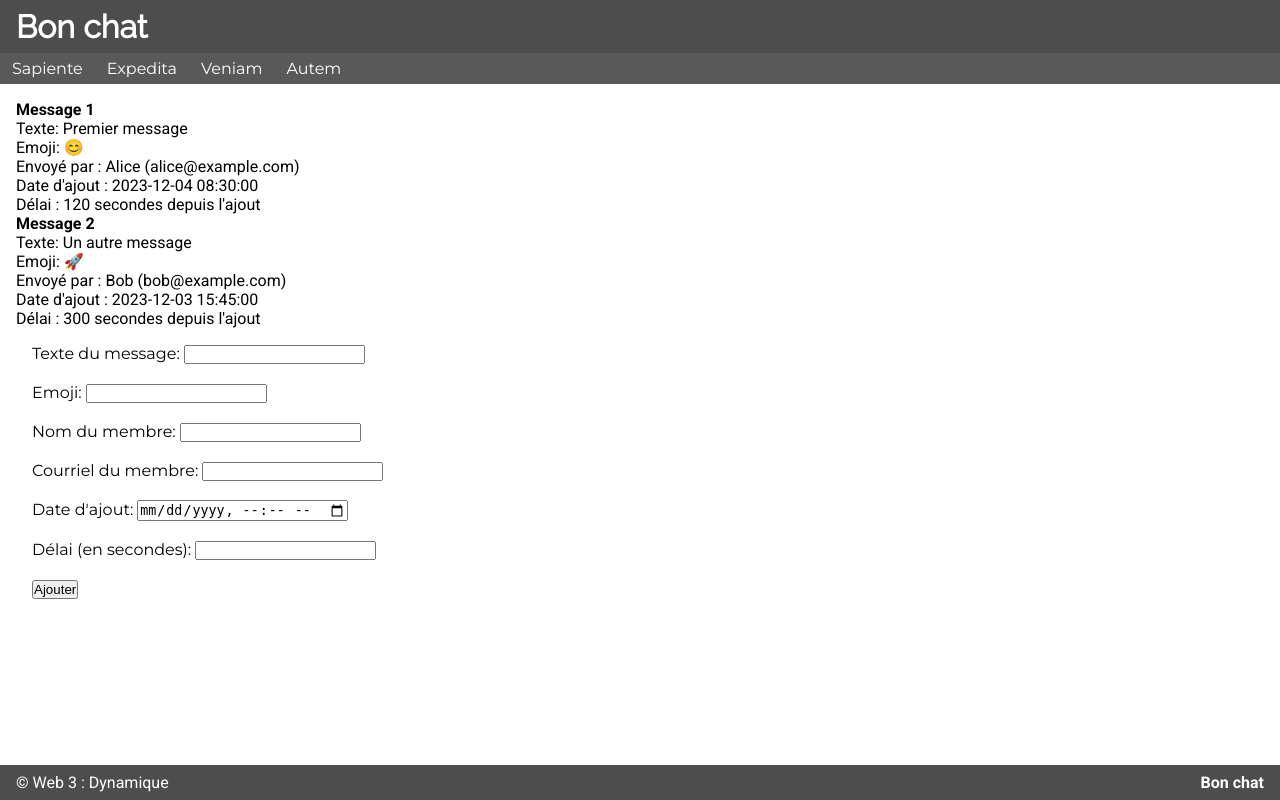
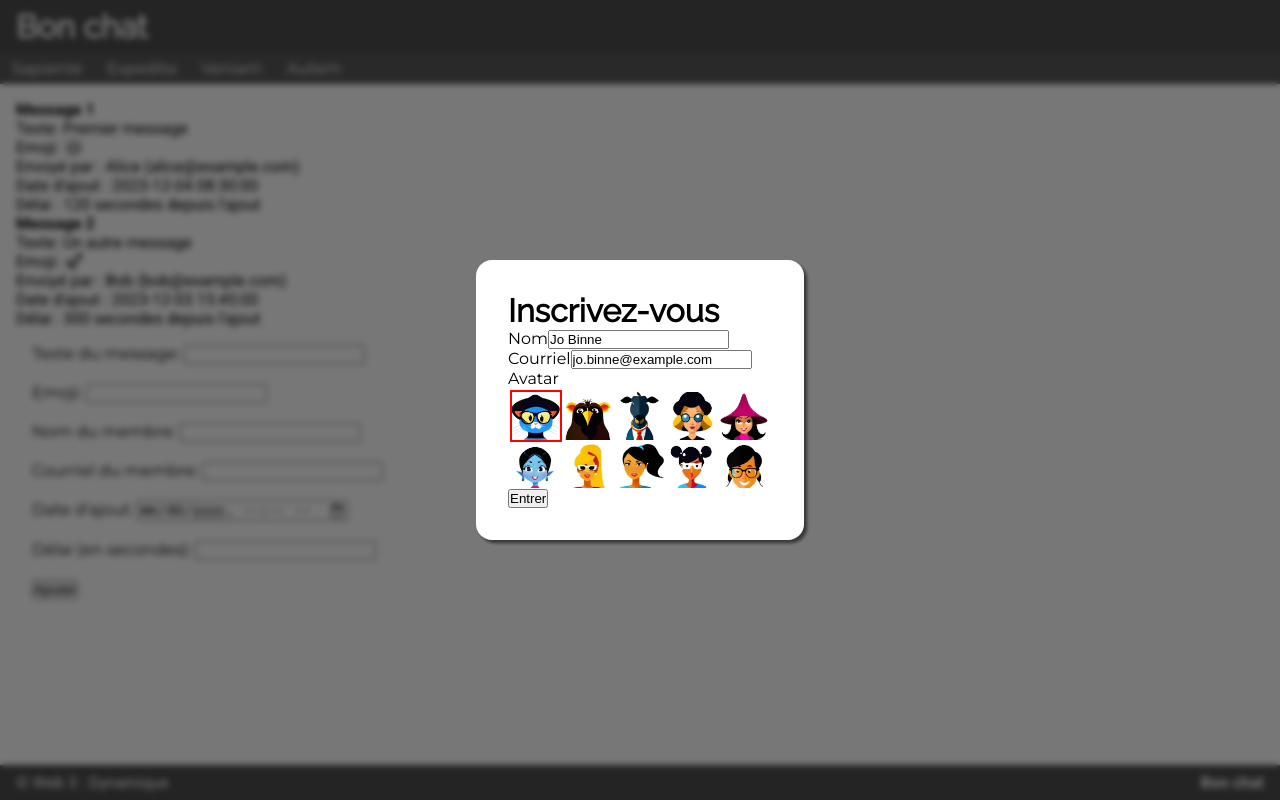
Before and after one commit to js-cstj/bon-chat, a PHP site: page /quidditch/ in a window 1280 px wide. Run offline with PHP 8.4, Linux system fonts and the light colour scheme.

Commit message:
Apres le groupe 101

```diff
--- a/api/index.php
+++ b/api/index.php
@@ -6,8 +6,8 @@ use Geomerty\Rect;
 use Image\Image;
 use Image\Output;
 
-$dsn = 'mysql://root@localhost:3306/quidditch/';
-// $dsn = 'sqlite://C:\Users\mboudrea\Downloads\synthese_james_29-08_new_api\database\db.sqlite';
+// $dsn = 'mysql://root@localhost:3306/quidditch/';
+$dsn = 'sqlite://chat.sqlite';
 $clients = [];
 
 /**
--- /dev/null
+++ b/css/_backdrop.scss
@@ -0,0 +1,40 @@
+#backdrop {
+    position: fixed;
+    top: 0;
+    left: 0;
+    right: 0;
+    bottom: 0;
+    z-index: 100;
+    background-color: #0008;
+    backdrop-filter: blur(3px) saturate(0);
+    display: flex;
+    align-items: center;
+    justify-content: center;
+}
+#login {
+    background-color: #fff;
+    padding: 2em;
+    border-radius: 1em;
+    box-shadow: .2em .2em .2em #0008;
+    max-width: 90%;
+    max-height: 90%;
+    img {
+        display: block;
+        width: 48px;
+    }
+    fieldset {
+        display: grid;
+        grid-template-columns: repeat(5, auto);
+        gap: .25em;
+        overflow-y: auto;
+        height: 100px;
+        border: none;
+        padding: .25em;
+    }
+    fieldset > input {
+        display: none;
+    }
+    input:checked + label {
+        outline: solid 2px red;
+    }
+}
--- a/css/style.css
+++ b/css/style.css
@@ -95,3 +95,46 @@ nav ul li a:hover {
 #app {
   padding: 1em;
 }
+
+#backdrop {
+  position: fixed;
+  top: 0;
+  left: 0;
+  right: 0;
+  bottom: 0;
+  z-index: 100;
+  background-color: rgba(0, 0, 0, 0.5333333333);
+  -webkit-backdrop-filter: blur(3px) saturate(0);
+          backdrop-filter: blur(3px) saturate(0);
+  display: flex;
+  align-items: center;
+  justify-content: center;
+}
+
+#login {
+  background-color: #fff;
+  padding: 2em;
+  border-radius: 1em;
+  box-shadow: 0.2em 0.2em 0.2em rgba(0, 0, 0, 0.5333333333);
+  max-width: 90%;
+  max-height: 90%;
+}
+#login img {
+  display: block;
+  width: 48px;
+}
+#login fieldset {
+  display: grid;
+  grid-template-columns: repeat(5, auto);
+  gap: 0.25em;
+  overflow-y: auto;
+  height: 100px;
+  border: none;
+  padding: 0.25em;
+}
+#login fieldset > input {
+  display: none;
+}
+#login input:checked + label {
+  outline: solid 2px red;
+}/*# sourceMappingURL=style.css.map */
--- a/css/style.scss
+++ b/css/style.scss
@@ -4,3 +4,4 @@
 @import 'interface';
 @import 'nav';
 @import 'app';
+@import 'backdrop';
--- a/index.html
+++ b/index.html
@@ -73,6 +73,7 @@
 		</div>
 		<footer><span>&copy; Web 3 : Dynamique</span><strong>Bon chat</strong></footer>
 	</div>
+
 </body>
 
 </html>
--- a/src/App.js
+++ b/src/App.js
@@ -5,8 +5,94 @@ export default class App {
 	 */
 	static main() {
 		var app = document.getElementById("app");
-		this.chargerJson("fichier.json").then(donnees =>{
+		this.chargerJson("fichier.json").then(donnees => {
 		});
+		if (true) {
+			document.body.appendChild(this.html_form_login());
+			var form_login = document.forms.login;
+			form_login.addEventListener("submit", e => {
+				e.preventDefault();
+				var data = new FormData(form_login);
+				// URL du serveur destinataire
+				const url = 'http://localhost:8888/api/membres';
+
+				// Options de la requête
+				const options = {
+					method: 'POST',
+					body: data
+				};
+
+				// Envoi de la requête
+				fetch(url, options).then(response => {
+					if (!response.ok) {
+						throw new Error('Erreur lors de la requête ' + response.status);
+					}
+					return response.json(); // Ou response.text() selon le type de données attendu
+				}).then(data => {
+					// Traiter la réponse du serveur
+					console.log('Réponse du serveur:', data);
+					// Faire quelque chose avec la réponse reçue du serveur
+				}).catch(error => {
+					// Attraper les erreurs de la requête
+					console.error('Erreur:', error);
+				});
+			});
+		}
+	}
+	static html_form_login() {
+		var resultat = document.createElement("div");
+		resultat.id = "backdrop";
+		var form = resultat.appendChild(document.createElement("form"));
+		form.action = "";
+		form.id = form.name = "login";
+		var h1 = form.appendChild(document.createElement("h1"));
+		h1.innerHTML = "Inscrivez-vous";
+		var div, label, input;
+		// NOM
+		div = form.appendChild(document.createElement("div"));
+		label = div.appendChild(document.createElement("label"));
+		label.setAttribute("for", "nom");
+		label.innerHTML = "Nom";
+		input = div.appendChild(document.createElement("input"));
+		input.type = "text";
+		input.id = input.name = "nom";
+		input.required = true;
+		input.value = "Jo Binne";
+		// COURRIEL
+		div = form.appendChild(document.createElement("div"));
+		label = div.appendChild(document.createElement("label"));
+		label.setAttribute("for", "courriel");
+		label.innerHTML = "Courriel";
+		input = div.appendChild(document.createElement("input"));
+		input.type = "email";
+		input.id = input.name = "courriel";
+		input.required = true;
+		input.value = "jo.binne@example.com";
+		// AVATAR
+		div = form.appendChild(document.createElement("div"));
+		label = div.appendChild(document.createElement("label"));
+		label.setAttribute("for", "avatar");
+		label.innerHTML = "Avatar";
+		var fieldset = div.appendChild(document.createElement("fieldset"));
+		for (let i = 1; i <= 65; i += 1) {
+			input = fieldset.appendChild(document.createElement("input"));
+			input.type = "radio";
+			input.id = "avatar" + i;
+			input.name = "avatar";
+			input.value = i;
+			if (i === 1) {
+				input.checked = true;
+			}
+			label = fieldset.appendChild(document.createElement("label"));
+			label.setAttribute("for", "avatar" + i);
+			let img = label.appendChild(document.createElement("img"));
+			img.src = `./img/avatars/avatar${i}_90.webp`;
+			img.alt = "Avatar " + i;
+		}
+		div = form.appendChild(document.createElement("div"));
+		var button = div.appendChild(document.createElement("button"));
+		button.innerHTML = "Entrer";
+		return resultat;
 	}
 	/**
 	 * Charge un fichier JSON.
@@ -14,7 +100,7 @@ export default class App {
 	 * @returns {Promise} Promise résolue avec le JSON
 	 */
 	static chargerJson(url) {
-		return new Promise(function(resolve) {
+		return new Promise(function (resolve) {
 			var xhr = new XMLHttpRequest();
 			xhr.open("GET", url);
 			xhr.responseType = "json";
```
Also changed, not shown: api/chat.sqlite.
